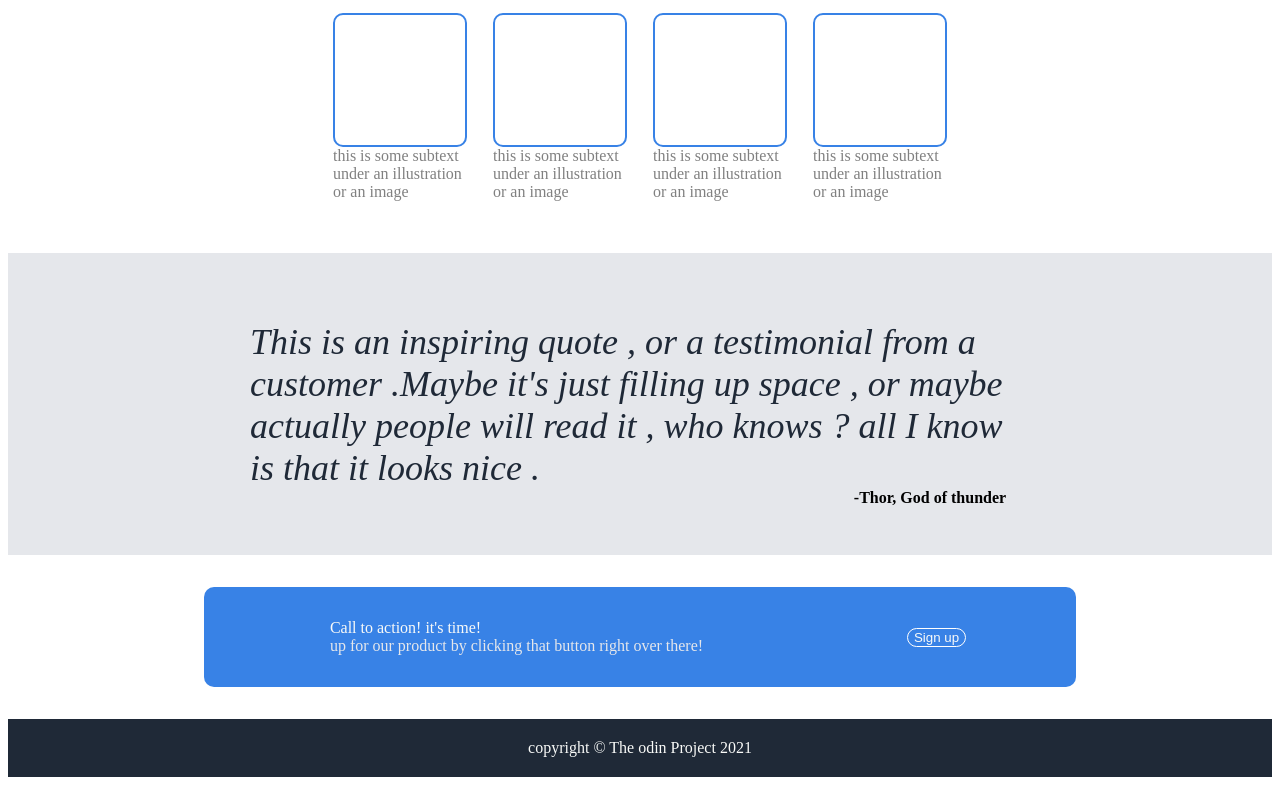
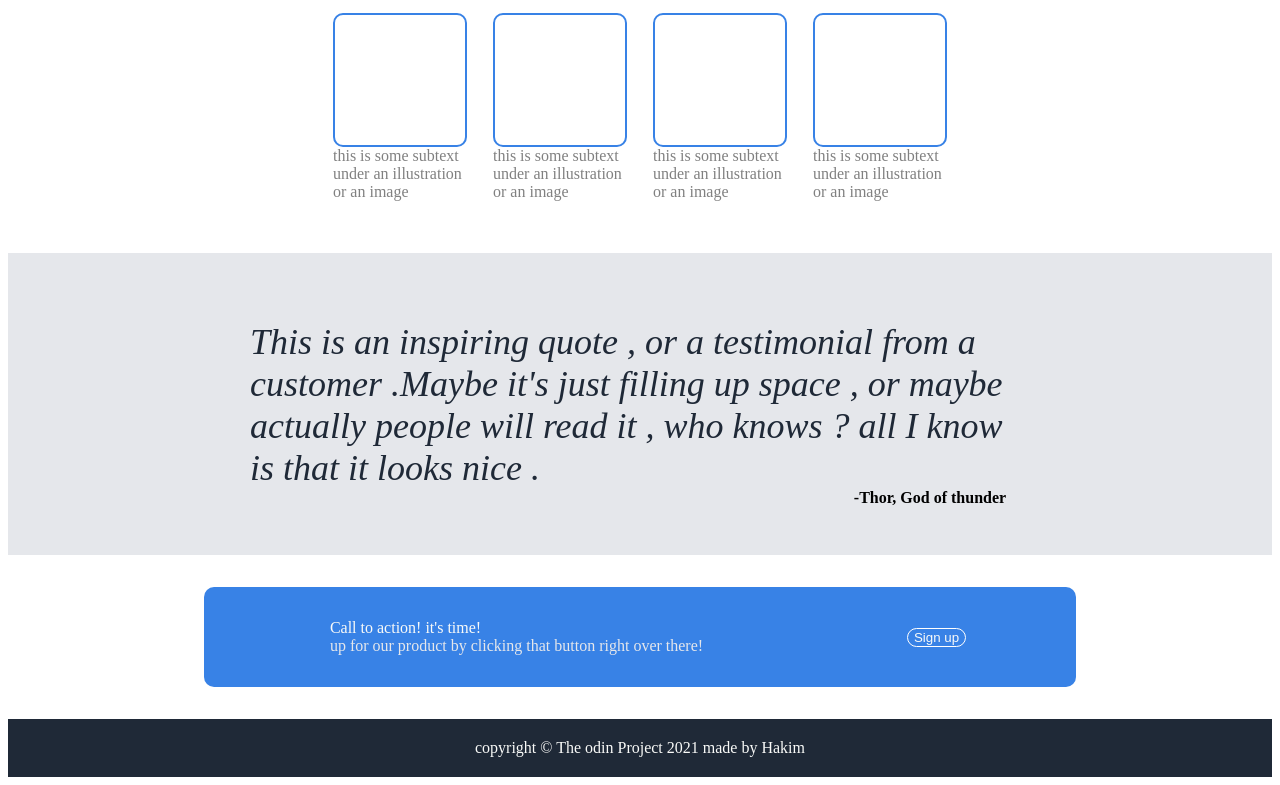
Before and after one commit to abdelhakim54/Landing-Page, a plain HTML site: page index.html in a window 1280 px wide. Shown: the part 476-1261 px from the top of the page. Drawn offline with Linux system fonts and the light colour scheme.

Commit message:
fixing copyright

```diff
--- a/index.html
+++ b/index.html
@@ -79,6 +79,7 @@
     </div>
     <div class="footer">
         copyright &copy; The odin Project 2021
+        made by Hakim
     </div>
 </body>
 </html>
```
